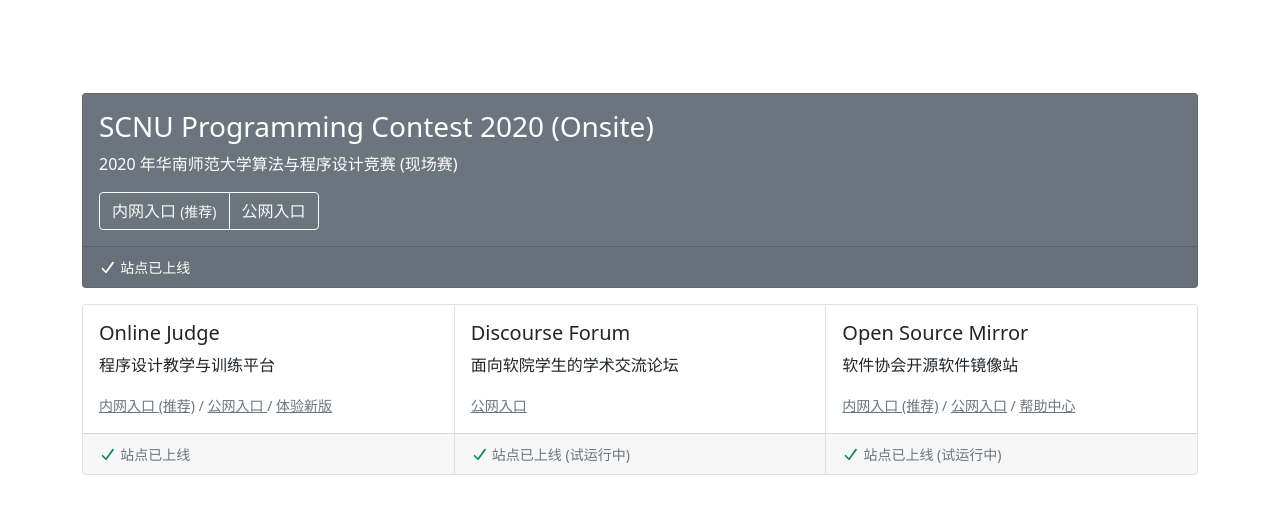
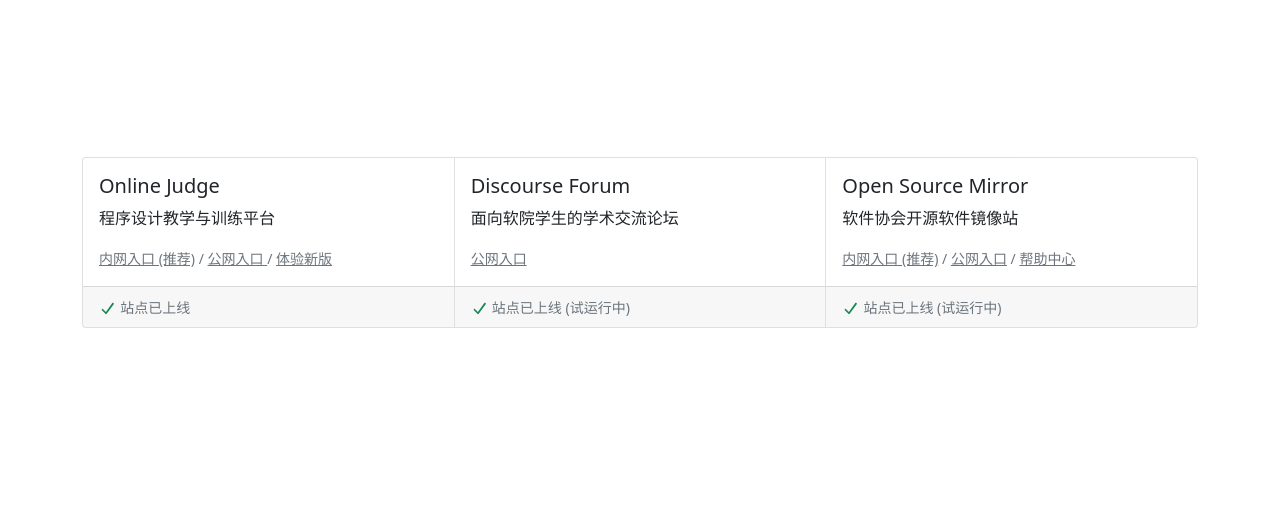
Before and after one commit to SCNU-SoCoding/frontpage, a plain HTML site: page index.html in a window 1280 px wide. Shown: the part 281-794 px from the top of the page. Drawn offline with Linux system fonts and the light colour scheme.

Commit message:
remove scnucpc entry

```diff
--- a/index.html
+++ b/index.html
@@ -42,26 +42,9 @@
                 </div>
             </div>
         </section>
-        <div class="card bg-secondary">
-            <div class="card-body text-white">
 
-                <h3 class="card-title">SCNU Programming Contest 2020 (Onsite)</h3>
-                <p class="card-text">2020 年华南师范大学算法与程序设计竞赛 (现场赛)</p>
-
-                <span class="btn-group"><a class="btn btn-outline-light" target="_blank"
-                        href="http://10.191.65.243:8000/">内网入口
-                        <small>(推荐)</small></a> <a class="btn btn-outline-light" target="_blank"
-                        href="https://acm.socoding.cn/">公网入口</a></span>
-
-
-            </div>
-            <div class="card-footer">
-                <small class="text-white"><i class="fas fa-check text-white"></i> 站点已上线</small>
-                <!-- <small class="text-white"><i class="fas fa-ban text-white"></i> 站点维护中</small> -->
-            </div>
-        </div>
         <p></p>
-        <div class="d-none d-lg-block">
+        <div class="d-none d-lg-block py-5">
             <div class="card-group">
                 <div class="card" id="scnuoj1"></div>
                 <div class="card" id="discourse1"></div>
```
